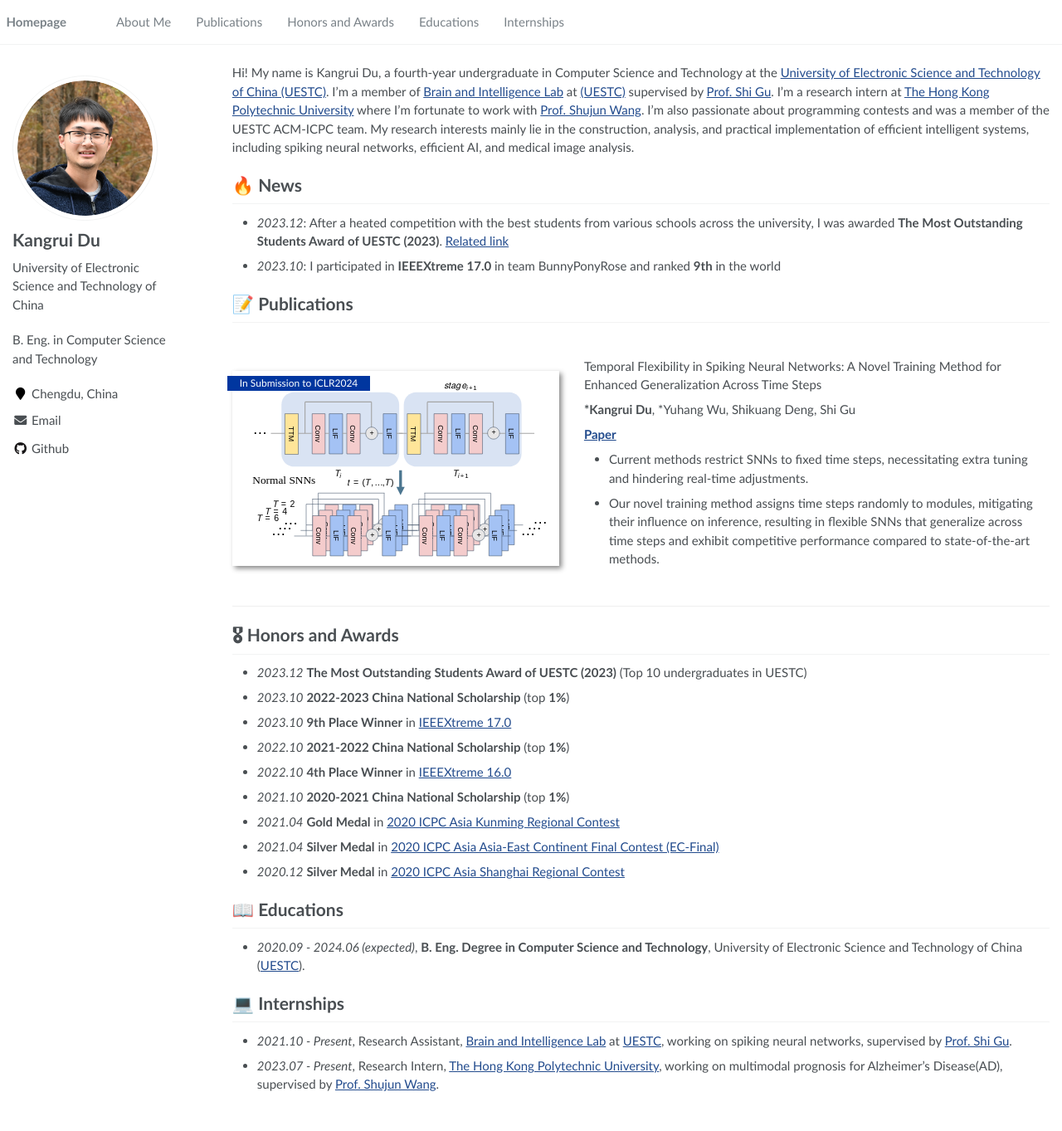
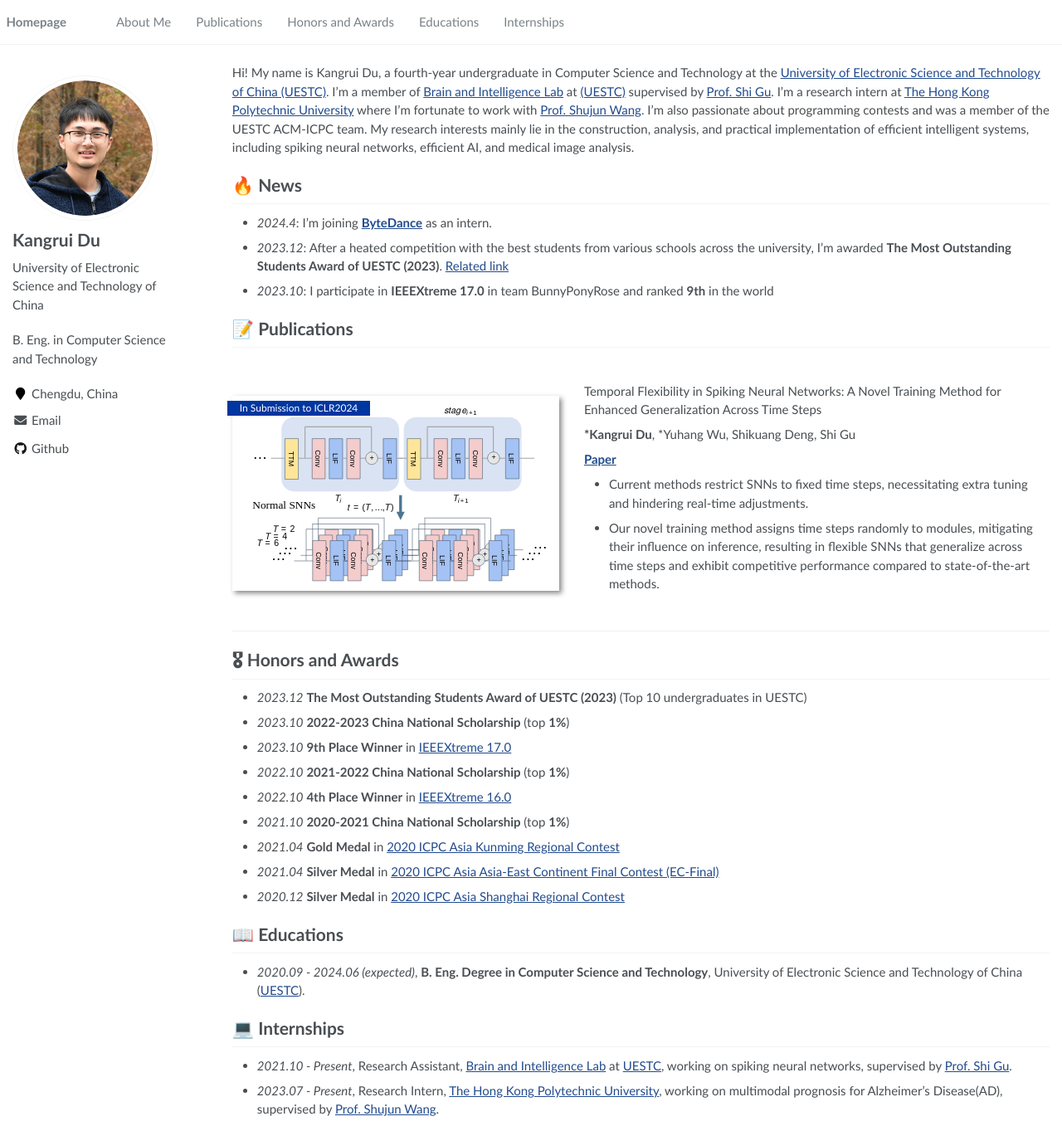
Before and after one commit to Rockdu/Rockdu.github.io, a Jekyll site: the page built from _pages/about.md, in a window 1280 px wide and 1363 px high. Shown: the whole window at 83% size. Built offline with Jekyll 4.4.1, drawn with Linux system fonts in a browser that asks for light colours.

Commit message:
Update about.md

```diff
--- a/_pages/about.md
+++ b/_pages/about.md
@@ -23,8 +23,9 @@ My research interests mainly lie in the construction, analysis, and practical im
 
 
 # 🔥 News
-- *2023.12*: After a heated competition with the best students from various schools across the university, I was awarded **The Most Outstanding Students Award of UESTC (2023)**. [Related link](https://mp.weixin.qq.com/s?__biz=MjM5NTQ4Mzc5Nw==&mid=2651596067&idx=1&sn=82204903a3fb3e452386725e72f441cd&chksm=bd0f5cd98a78d5cfa7aecca6983ead6d587fc59b3e5e89c83b9b07acbe548f7ad5dd01e8976d&scene=27)
-- *2023.10*: I participated in **IEEEXtreme 17.0** in team BunnyPonyRose and ranked **9th** in the world
+- *2024.4*: I'm joining [**ByteDance**](https://www.bytedance.com/) as an intern.
+- *2023.12*: After a heated competition with the best students from various schools across the university, I'm awarded **The Most Outstanding Students Award of UESTC (2023)**. [Related link](https://mp.weixin.qq.com/s?__biz=MjM5NTQ4Mzc5Nw==&mid=2651596067&idx=1&sn=82204903a3fb3e452386725e72f441cd&chksm=bd0f5cd98a78d5cfa7aecca6983ead6d587fc59b3e5e89c83b9b07acbe548f7ad5dd01e8976d&scene=27)
+- *2023.10*: I participate in **IEEEXtreme 17.0** in team BunnyPonyRose and ranked **9th** in the world
 
 # 📝 Publications
 
```
